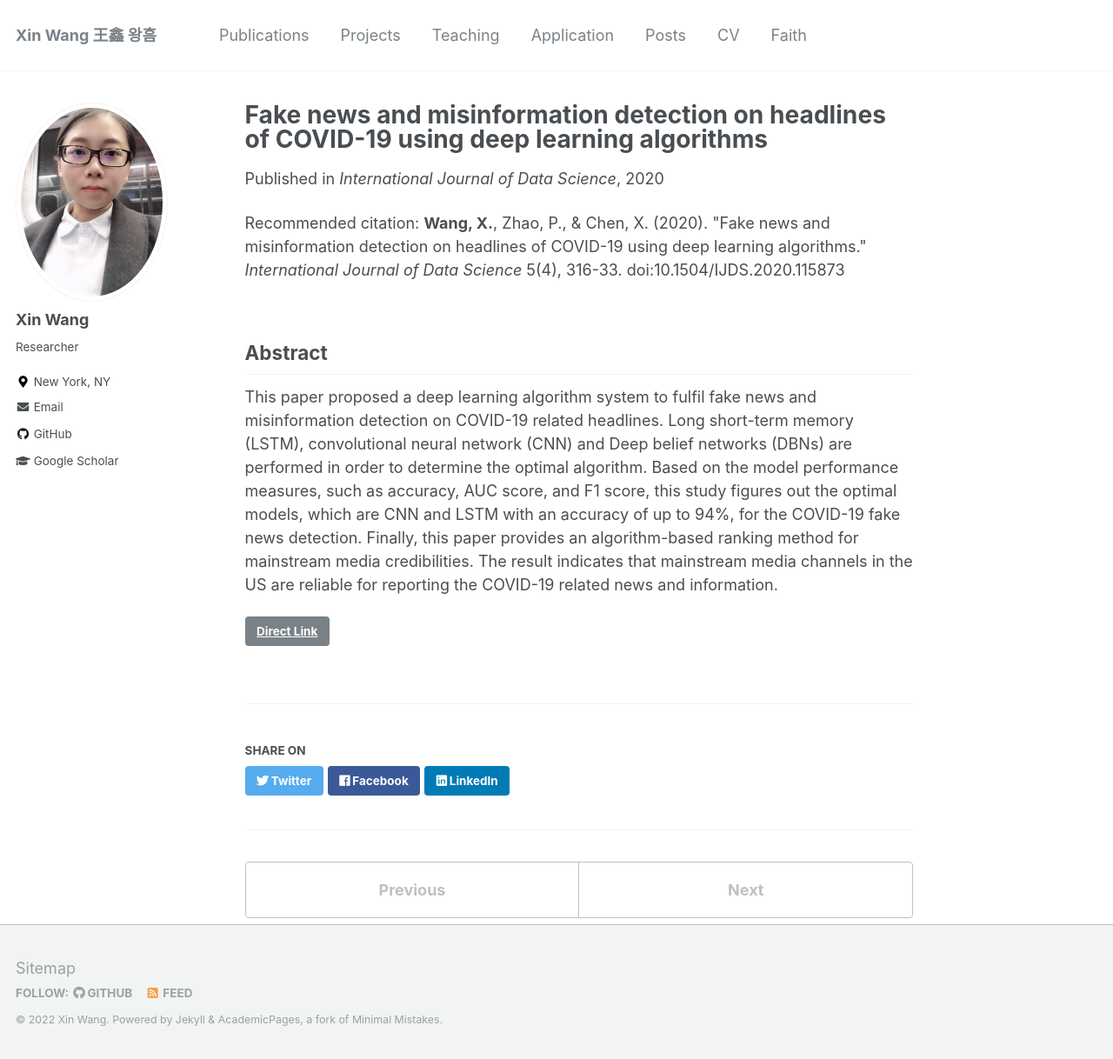
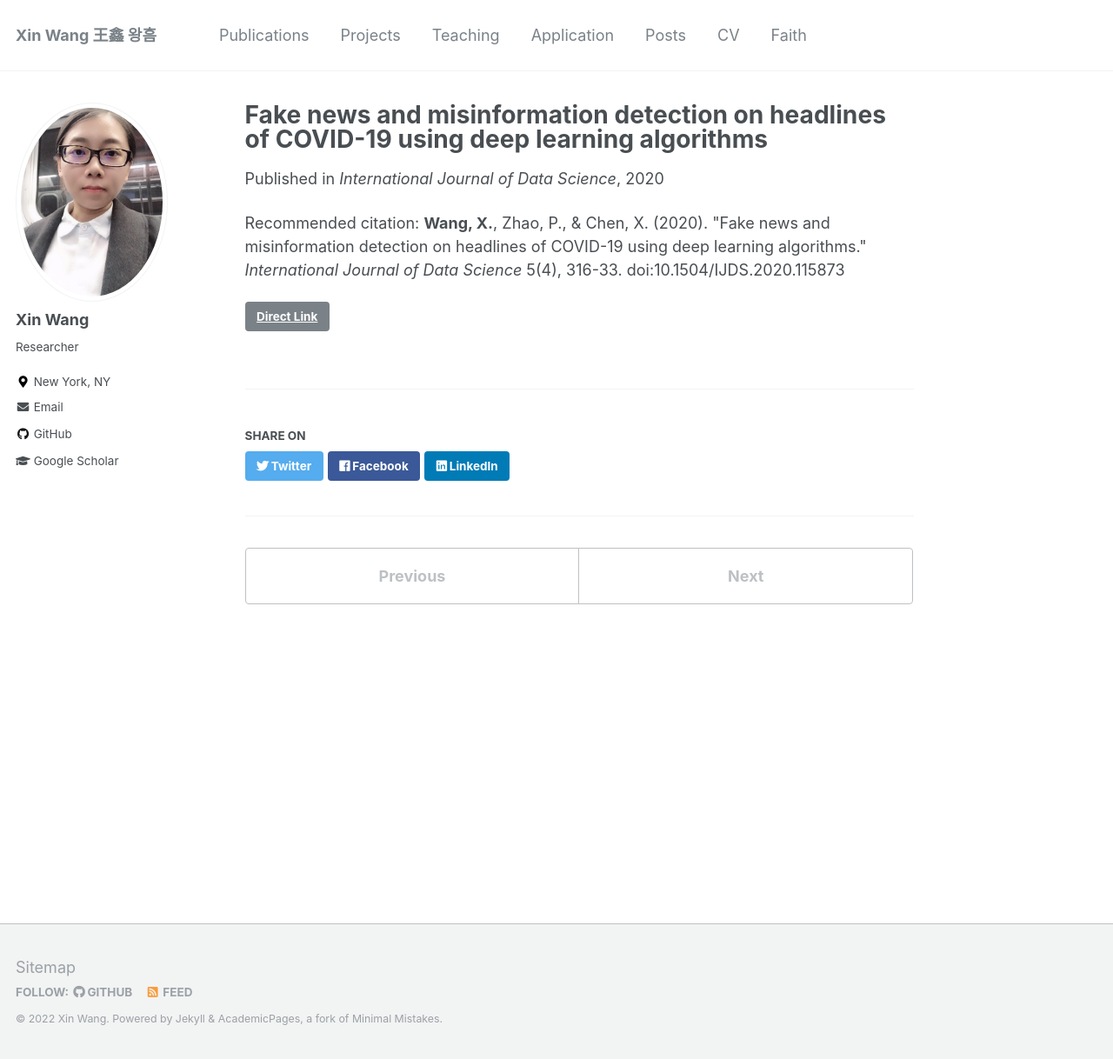
Before and after one commit to xin-wang-kr/xin-wang-kr.github.io, a Jekyll site: the page built from _publications/2020-fake-news.md, in a window 1280 px wide and 1218 px high. Shown: the whole window at 87% size. Built offline with Jekyll 4.4.1, drawn with Linux system fonts in a browser that asks for light colours.

Commit message:
Update 2020-fake-news.md

```diff
--- a/_publications/2020-fake-news.md
+++ b/_publications/2020-fake-news.md
@@ -19,16 +19,3 @@ link: 'http://dx.doi.org/10.1504/IJDS.2020.115873'
 github: 'https://github.com/pzhaoir/fake-news-monitoring-anti-rumor-systm/tree/main/fake-news-mainstream-media'
 citation: '<b>Wang, X.</b>, Zhao, P., & Chen, X. (2020). &quot;Fake news and misinformation detection on headlines of COVID-19 using deep learning algorithms.&quot; <i>International Journal of Data Science</i> 5(4), 316-33. doi:10.1504/IJDS.2020.115873'
 ---
-
-## Abstract
-This paper proposed a deep learning algorithm system to fulfil fake
-news and misinformation detection on COVID-19 related headlines. Long
-short-term memory (LSTM), convolutional neural network (CNN) and Deep
-belief networks (DBNs) are performed in order to determine the optimal
-algorithm. Based on the model performance measures, such as accuracy, AUC
-score, and F1 score, this study figures out the optimal models, which are CNN
-and LSTM with an accuracy of up to 94%, for the COVID-19 fake news
-detection. Finally, this paper provides an algorithm-based ranking method for
-mainstream media credibilities. The result indicates that mainstream media
-channels in the US are reliable for reporting the COVID-19 related news and
-information.
```
